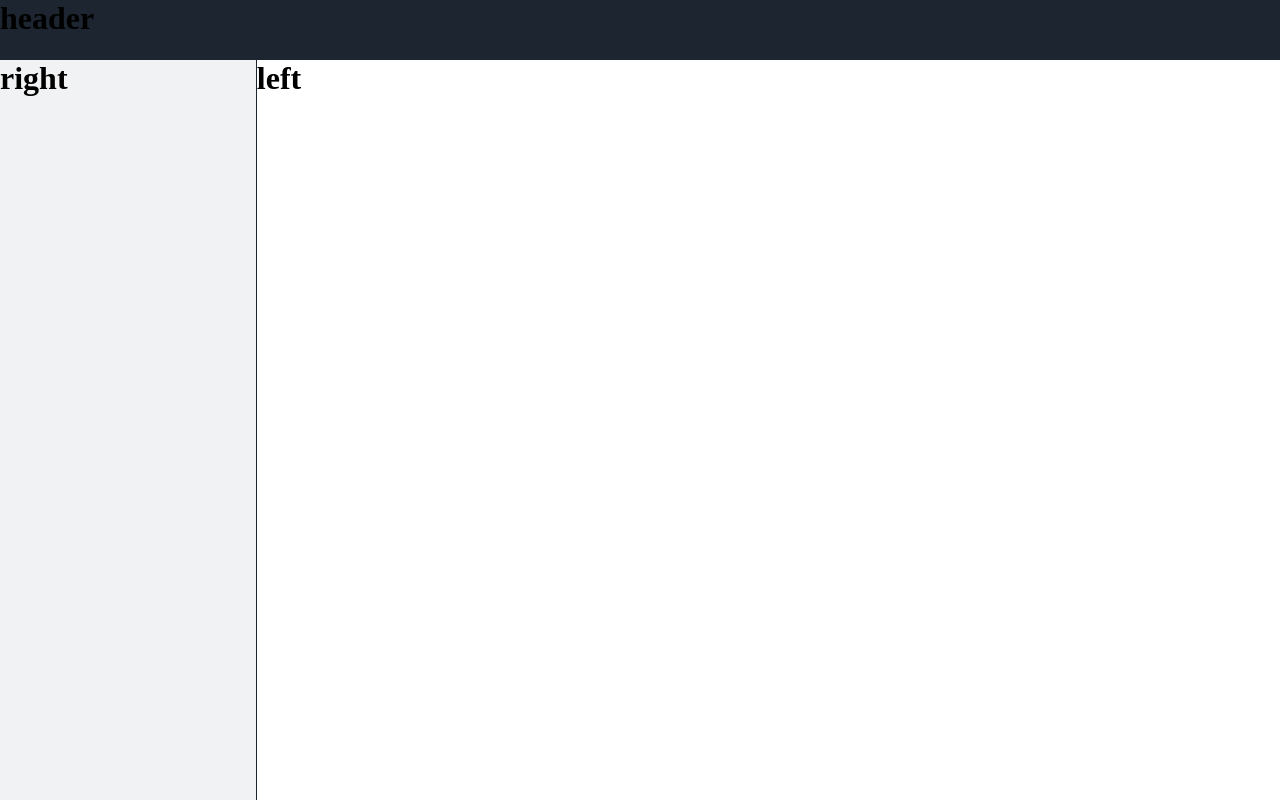
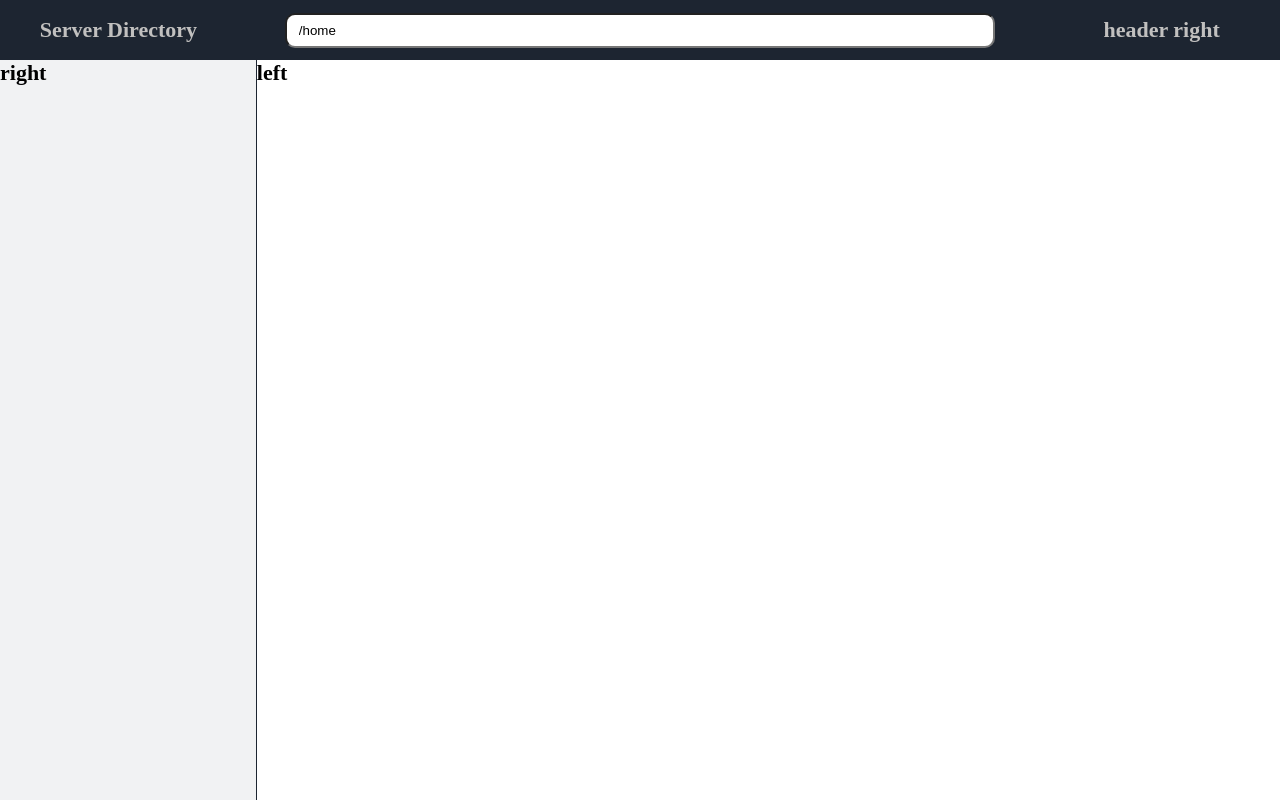
Before and after one commit to jungRoit/server-directory, a React (Create React App) app in the folder app/: page / in a window 1280 px wide. Built offline with nearby package versions, Linux system fonts and the light colour scheme.

Commit message:
added searchBar component

```diff
--- /dev/null
+++ b/app/src/components/SearchBar/index.css
@@ -0,0 +1,9 @@
+.search-bar {
+    width: 100%;
+    padding: 8px 12px;
+    border-radius: 10px;
+}
+
+.search-bar:focus {
+    outline: none;
+}
--- /dev/null
+++ b/app/src/components/SearchBar/index.js
@@ -0,0 +1,12 @@
+import './index.css';
+
+const SearchBar = (props) => (
+  <input
+    type="text"
+    className="search-bar"
+    value={props.value}
+    onChange={props.onChange}
+  />
+);
+
+export default SearchBar;
--- a/app/src/screens/Home/Home.js
+++ b/app/src/screens/Home/Home.js
@@ -1,10 +1,25 @@
-import react from "react";
+import { useState } from "react";
+import SearchBar from "../../components/SearchBar";
 
 const Home = () => {
+  const [directory, setDirectory] = useState("/home");
+
+  const handleSearchChange = (e) => {
+    setDirectory(e.target.value);
+  };
+
   return (
     <div className="container">
       <div className="header">
-        <h1>header</h1>
+        <div className={"header-left"}>
+          <h1>Server Directory</h1>
+        </div>
+        <div className={"header-center"}>
+          <SearchBar value={directory} onChange={handleSearchChange} />
+        </div>
+        <div className={"header-right"}>
+          <h1>header right</h1>
+        </div>
       </div>
       <div className="content">
         <div className="sidebar">
--- a/app/src/styles/layout.css
+++ b/app/src/styles/layout.css
@@ -10,6 +10,30 @@
   height: 60px;
   width: 100%;
   background-color: #1D2531;
+	display: flex;
+	flex-direction: row;
+}
+
+.header-left {
+	display: flex;
+	flex:1;
+	align-items:  center;
+	justify-content: center;
+}
+
+.header-center {
+	display: flex;
+	flex:3;
+	align-items:  center;
+	justify-content: center;
+	padding: 0 48px;
+}
+
+.header-right {
+	display: flex;
+	flex:1;
+	align-items:  center;
+	justify-content: center;
 }
 
 .content {
--- a/app/src/styles/reset.css
+++ b/app/src/styles/reset.css
@@ -2,3 +2,8 @@
     margin: 0;
     padding: 0;
 }
+
+
+h1 {
+    font-size: 22px;
+}
--- a/app/src/styles/style.css
+++ b/app/src/styles/style.css
@@ -0,0 +1,3 @@
+.header {
+  color: #C1C0BF;
+}
```
